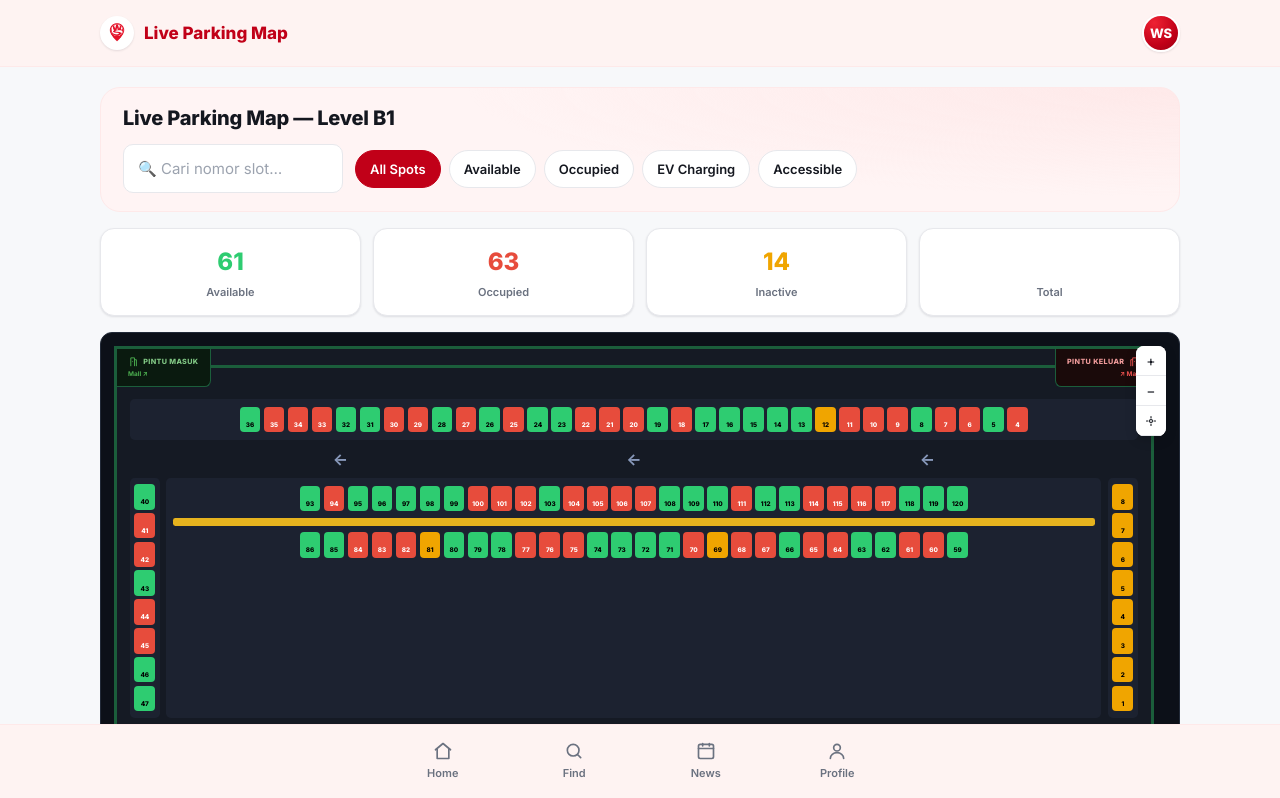
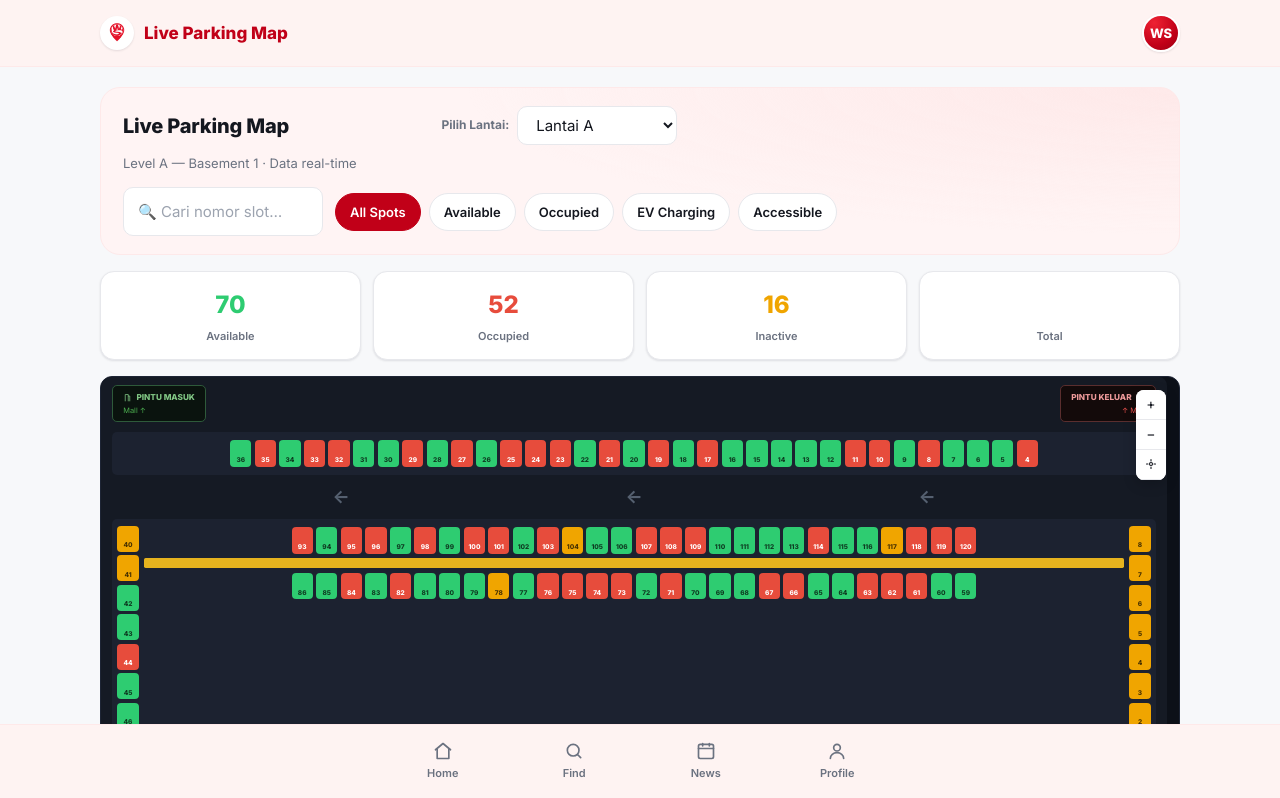
Before and after one commit to mhabibier/wheel-spot, a Next.js app in the folder wheel-spot/: page /map in a window 1280 px wide. Shown: the top 798 px of the page. Built offline with nearby package versions, Linux system fonts and the light colour scheme.

Commit message:
fix: clean map layout - no walls, yellow center divider, floor A-Z dropdown

```diff
--- a/wheel-spot/app/map/page.jsx
+++ b/wheel-spot/app/map/page.jsx
@@ -4,22 +4,27 @@ import Link from 'next/link';
 import { TopBar } from '../components/Nav';
 import BottomNav from '../components/Nav';
 
-/* ── Zone definitions matching the reference screenshot ── */
+/* ── Zone definitions ── */
 const ZONES = [
-  ['zTop',    4,   36,  null,       true ],  // reversed → 36..4
-  ['zLeft',   40,  47,  null,       false],  // 40..47 top→bottom
-  ['zRight',  1,   8,   'inactive', true ],  // reversed → 8..1 top→bottom
-  ['zRowA',   93,  120, null,       false],  // 93..120 left→right
-  ['zRowB',   59,  86,  null,       true ],  // reversed → 86..59 left→right
-  ['zBottom', 48,  80,  null,       false],  // 48..80 left→right
+  ['zTop',    4,   36,  null,       true ],
+  ['zLeft',   40,  47,  null,       false],
+  ['zRight',  1,   8,   'inactive', true ],
+  ['zRowA',   93,  120, null,       false],
+  ['zRowB',   59,  86,  null,       true ],
+  ['zBottom', 48,  80,  null,       false],
 ];
+
+/* ── Floor levels A–Z ── */
+const FLOORS = 'ABCDEFGHIJKLMNOPQRSTUVWXYZ'.split('').map((l, i) => ({
+  id: l, label: `Lantai ${l}`, desc: `Level ${l} — Basement ${i + 1}`,
+}));
 
 function pickKind() {
   const r = Math.random();
   return r < 0.05 ? 'inactive' : r < 0.42 ? 'full' : 'empty';
 }
 
-function buildSlots() {
+function buildSlots(seed = 0) {
   const all = [];
   ZONES.forEach(([id, from, to, forced, rev]) => {
     const nums = [];
@@ -30,41 +35,34 @@ function buildSlots() {
   return all;
 }
 
-/* ── Colours ── */
-const WALL   = '#1B5E3B';
-const FLOOR  = '#151A24';
-const ROAD   = '#1C2230';
+const FLOOR_BG = '#151A24';
+const ROAD_BG  = '#1C2230';
 
 /* ── Slot button ── */
 function Slot({ slot, sel, dim, onSelect }) {
   const bg = slot.kind === 'empty' ? '#2ECC71' : slot.kind === 'full' ? '#E74C3C' : '#F0A500';
-  const fg = slot.kind === 'full' ? '#fff' : '#000';
+  const fg = slot.kind === 'full' ? '#fff' : 'rgba(0,0,0,0.7)';
   return (
-    <button
-      type="button"
-      onClick={() => onSelect(slot)}
-      style={{
-        width: 26, height: 32, borderRadius: 5, border: 'none', cursor: dim ? 'default' : 'pointer',
-        background: bg, color: fg, fontSize: 8, fontWeight: 800,
-        display: 'grid', placeItems: 'end center', paddingBottom: 2,
+    <button type="button" onClick={() => onSelect(slot)} style={{
+      width: 26, height: 32, borderRadius: 5, border: 'none',
+      cursor: dim ? 'default' : 'pointer', background: bg, color: fg,
+      fontSize: 8, fontWeight: 800, display: 'grid',
+      placeItems: 'end center', paddingBottom: 2,
       outline: sel ? '2.5px solid #fff' : '2px solid transparent',
-        outlineOffset: 1,
-        opacity: dim ? 0.15 : 1,
+      outlineOffset: 1, opacity: dim ? 0.13 : 1,
       transform: sel ? 'translateY(-2px)' : undefined,
       transition: 'transform .1s, opacity .1s',
-        pointerEvents: dim ? 'none' : 'auto',
-      }}
-      aria-label={`Slot ${slot.n}`}
-    >{slot.n}</button>
+      pointerEvents: dim ? 'none' : 'auto', flexShrink: 0,
+    }} aria-label={`Slot ${slot.n}`}>{slot.n}</button>
   );
 }
 
-/* ── Arrows ── */
+/* ── Arrow row ── */
 function Arrows({ dir, count = 3 }) {
   return (
-    <div style={{ display: 'flex', justifyContent: 'space-around', padding: '8px 80px' }}>
+    <div style={{ display: 'flex', justifyContent: 'space-around', padding: '10px 100px' }}>
       {Array.from({ length: count }).map((_, i) => (
-        <span key={i} style={{ color: '#8899BB', fontSize: 20, fontWeight: 700, userSelect: 'none' }}>
+        <span key={i} style={{ color: '#556070', fontSize: 22, fontWeight: 700 }}>
           {dir === 'left' ? '←' : '→'}
         </span>
       ))}
@@ -72,35 +70,26 @@ function Arrows({ dir, count = 3 }) {
   );
 }
 
-/* ── Door card ── */
-function DoorCard({ label, side, icon }) {
-  return (
-    <div style={{
-      background: '#0F1A14', border: `2px solid ${WALL}`,
-      borderRadius: 6, padding: '5px 10px', fontSize: 10,
-      fontWeight: 800, color: '#C8E6C9', whiteSpace: 'nowrap',
-      display: 'flex', flexDirection: 'column', alignItems: side === 'left' ? 'flex-start' : 'flex-end',
-      gap: 2, minWidth: 72,
-    }}>
-      {icon}
-      <span style={{ fontSize: 9, lineHeight: 1.2 }}>{label}</span>
-    </div>
-  );
-}
-
-/* ══════════════════════════════════════════════════ */
+/* ══════════ PAGE ══════════ */
 export default function MapPage() {
-  const [allSlots] = useState(buildSlots);
-  const [filter, setFilter] = useState('all');
-  const [search, setSearch] = useState('');
+  const [floor, setFloor]       = useState('A');
+  const [allSlots, setAllSlots] = useState(() => buildSlots());
+  const [filter, setFilter]     = useState('all');
+  const [search, setSearch]     = useState('');
   const [selected, setSelected] = useState(null);
-  const [zoom, setZoom] = useState(1);
-  const [autoFit, setAutoFit] = useState(true);
+  const [zoom, setZoom]         = useState(1);
+  const [autoFit, setAutoFit]   = useState(true);
 
   const vpRef   = useRef(null);
   const planRef = useRef(null);
 
-  /* group by zone */
+  /* Re-randomise when floor changes */
+  useEffect(() => {
+    setAllSlots(buildSlots(floor.charCodeAt(0)));
+    setSelected(null);
+  }, [floor]);
+
+  /* group slots by zone */
   const byZone = {};
   ZONES.forEach(([id]) => (byZone[id] = []));
   allSlots.forEach(s => byZone[s.zoneId]?.push(s));
@@ -114,9 +103,9 @@ export default function MapPage() {
     return false;
   }, [filter, search]);
 
-  /* zoom */
+  /* zoom helpers */
   const applyZoom = useCallback(v => {
-    const z = Math.min(3, Math.max(0.3, +v.toFixed(2)));
+    const z = Math.min(3, Math.max(0.25, +v.toFixed(2)));
     setZoom(z);
     if (planRef.current) planRef.current.style.zoom = z;
   }, []);
@@ -134,7 +123,6 @@ export default function MapPage() {
     return () => window.removeEventListener('resize', h);
   }, [fitToWidth, autoFit]);
 
-  /* wheel zoom */
   const onWheel = useCallback(e => {
     if (!e.ctrlKey) return;
     e.preventDefault();
@@ -147,7 +135,7 @@ export default function MapPage() {
     return () => el.removeEventListener('wheel', onWheel);
   }, [onWheel]);
 
-  /* drag */
+  /* drag-to-pan */
   const drag = useRef({ on: false });
   const onPD = e => {
     if (e.target.closest('button[aria-label]')) return;
@@ -166,18 +154,13 @@ export default function MapPage() {
   const inact = allSlots.filter(s => s.kind === 'inactive').length;
   const occ   = allSlots.length - avail - inact;
 
-  const renderZone = id =>
-    (byZone[id] || []).map(s => (
+  const renderZone = id => (byZone[id] || []).map(s => (
     <Slot key={s.n} slot={s} sel={selected?.n === s.n} dim={isDim(s)}
       onSelect={sl => { setSelected(sl); setSearch(''); }} />
   ));
 
-  const FILTERS = [
-    ['all','All Spots'], ['available','Available'],
-    ['occupied','Occupied'], ['ev','EV Charging'], ['accessible','Accessible']
-  ];
+  const FILTERS = [['all','All Spots'],['available','Available'],['occupied','Occupied'],['ev','EV Charging'],['accessible','Accessible']];
 
-  /* ── Zoom bar button ── */
   const ZBtn = ({ onClick, children }) => (
     <button type="button" onClick={onClick} style={{
       width: 30, height: 30, border: 'none', background: '#fff', cursor: 'pointer',
@@ -185,6 +168,8 @@ export default function MapPage() {
       borderBottom: '1px solid #E7E8EC',
     }}>{children}</button>
   );
+
+  const curFloor = FLOORS.find(f => f.id === floor);
 
   return (
     <div className="page page--app">
@@ -194,9 +179,31 @@ export default function MapPage() {
 
         {/* ── Controls ── */}
         <div className="hero" style={{ padding: '18px 22px' }}>
-          <h1 style={{ fontSize: 20 }}>Live Parking Map — Level B1</h1>
+          <div style={{ display: 'flex', alignItems: 'center', gap: 14, flexWrap: 'wrap' }}>
+            <h1 style={{ fontSize: 20, flex: 1, minWidth: 200 }}>Live Parking Map</h1>
+
+            {/* Floor dropdown */}
+            <div style={{ display: 'flex', alignItems: 'center', gap: 8 }}>
+              <label style={{ fontSize: 12, fontWeight: 700, color: 'var(--muted)', whiteSpace: 'nowrap' }}>
+                Pilih Lantai:
+              </label>
+              <select
+                className="select"
+                value={floor}
+                onChange={e => setFloor(e.target.value)}
+                style={{ minWidth: 160, paddingTop: 8, paddingBottom: 8 }}
+              >
+                {FLOORS.map(f => (
+                  <option key={f.id} value={f.id}>{f.label}</option>
+                ))}
+              </select>
+            </div>
+          </div>
+
+          <p className="muted small mt-2">{curFloor?.desc} · Data real-time</p>
+
           <div style={{ display: 'flex', gap: 12, flexWrap: 'wrap', marginTop: 14, alignItems: 'center' }}>
-            <input className="input" style={{ maxWidth: 220, marginTop: 0 }}
+            <input className="input" style={{ maxWidth: 200 }}
               placeholder="🔍 Cari nomor slot…" inputMode="numeric"
               value={search} onChange={e => setSearch(e.target.value.replace(/\D/g, ''))} />
             <div className="filter-chips">
@@ -211,23 +218,23 @@ export default function MapPage() {
         {/* ── Stats ── */}
         <div style={{ display: 'flex', gap: 12 }}>
           {[
-            { label: 'Available', val: avail, color: '#2ECC71' },
-            { label: 'Occupied',  val: occ,   color: '#E74C3C' },
-            { label: 'Inactive',  val: inact,  color: '#F0A500' },
-            { label: 'Total',     val: allSlots.length, color: '#fff' },
+            { label: 'Available', val: avail, c: '#2ECC71' },
+            { label: 'Occupied',  val: occ,   c: '#E74C3C' },
+            { label: 'Inactive',  val: inact,  c: '#F0A500' },
+            { label: 'Total',     val: allSlots.length, c: '#fff' },
           ].map(s => (
             <div key={s.label} className="card" style={{ flex: 1, textAlign: 'center', padding: '14px 10px' }}>
-              <div style={{ fontSize: 24, fontWeight: 800, color: s.color }}>{s.val}</div>
+              <div style={{ fontSize: 24, fontWeight: 800, color: s.c }}>{s.val}</div>
               <div style={{ fontSize: 11, color: 'var(--muted)', fontWeight: 600, marginTop: 4 }}>{s.label}</div>
             </div>
           ))}
         </div>
 
-        {/* ── Selected slot info ── */}
+        {/* ── Selected slot card ── */}
         {selected && (
           <div className="card" style={{ borderColor: 'var(--red-tint-2)', display: 'flex', alignItems: 'center', gap: 16 }}>
             <div>
-              <p style={{ fontWeight: 800, fontSize: 15 }}>Slot {selected.n}</p>
+              <p style={{ fontWeight: 800, fontSize: 15 }}>Slot {selected.n} — {curFloor?.label}</p>
               <span className={`badge ${selected.kind === 'empty' ? 'ok' : selected.kind === 'full' ? 'danger' : 'warn'}`}
                 style={{ marginTop: 6 }}>
                 {selected.kind === 'empty' ? 'Available' : selected.kind === 'full' ? 'Occupied' : 'Inactive'}
@@ -244,12 +251,12 @@ export default function MapPage() {
         {/* ══ FLOOR PLAN ══ */}
         <div style={{ position: 'relative' }}>
 
-          {/* Zoom bar */}
+          {/* Zoom controls */}
           <div style={{
             position: 'absolute', top: 14, right: 14, zIndex: 10,
             display: 'flex', flexDirection: 'column',
             background: '#fff', borderRadius: 8,
-            boxShadow: '0 4px 12px rgba(0,0,0,.15)', overflow: 'hidden',
+            boxShadow: '0 4px 14px rgba(0,0,0,.2)', overflow: 'hidden',
           }}>
             <ZBtn onClick={() => { setAutoFit(false); applyZoom(zoom + 0.15); }}>+</ZBtn>
             <ZBtn onClick={() => { setAutoFit(false); applyZoom(zoom - 0.15); }}>−</ZBtn>
@@ -263,148 +270,149 @@ export default function MapPage() {
           {/* Viewport */}
           <div ref={vpRef} style={{
             overflow: 'auto', background: '#0C1018',
-            border: '1px solid #222A38', borderRadius: 12,
+            border: '1px solid #1E2535', borderRadius: 12,
             maxHeight: '72vh', cursor: 'grab',
           }}
             onPointerDown={onPD} onPointerMove={onPM}
             onPointerUp={endDrag} onPointerCancel={endDrag}
           >
+            {/* ══ ARENA (no border walls) ══ */}
+            <div ref={planRef} style={{ display: 'inline-block', minWidth: 1300 }}>
+              <div style={{ background: FLOOR_BG, borderRadius: 10, position: 'relative' }}>
 
-            {/* ══ ARENA ══ */}
-            <div ref={planRef} style={{ display: 'inline-block', padding: 16 }}>
+                {/* ── TOP LABEL BAR (Pintu Masuk left, Pintu Keluar right) ── */}
                 <div style={{
-                background: FLOOR,
-                borderLeft:   `4px solid ${WALL}`,
-                borderRight:  `4px solid ${WALL}`,
-                borderBottom: `4px solid ${WALL}`,
-                borderRadius: '0 0 10px 10px',
-                minWidth: 1300,
+                  display: 'flex', justifyContent: 'space-between', alignItems: 'flex-start',
+                  padding: '10px 14px 4px',
                 }}>
-
-                {/* ── TOP WALL with door cards ── */}
-                <div style={{ display: 'flex', alignItems: 'center', borderTop: `4px solid ${WALL}` }}>
-
                   {/* Pintu Masuk */}
                   <div style={{
-                    background: '#0A1A0F', border: `2px solid ${WALL}`,
-                    borderTop: 'none', borderLeft: 'none',
-                    borderRadius: '0 0 8px 0',
-                    padding: '8px 14px', minWidth: 90,
-                    display: 'flex', flexDirection: 'column', gap: 4,
+                    background: '#0A130E', border: '1px solid #2E5A3A',
+                    borderRadius: 6, padding: '6px 12px',
+                    display: 'flex', flexDirection: 'column', gap: 2,
                   }}>
-                    <div style={{ display: 'flex', alignItems: 'center', gap: 5 }}>
-                      <svg width="14" height="14" viewBox="0 0 24 24" fill="none" stroke="#4CAF50" strokeWidth="2" strokeLinecap="round">
-                        <path d="M14 21V4H6v17M14 8h4v13M10 12h.01"/>
+                    <span style={{ fontSize: 10, fontWeight: 800, color: '#81C784', display: 'flex', alignItems: 'center', gap: 5 }}>
+                      <svg width="11" height="11" viewBox="0 0 24 24" fill="none" stroke="currentColor" strokeWidth="2" strokeLinecap="round">
+                        <path d="M14 21V4H6v17M14 8h4v13"/>
                       </svg>
-                      <span style={{ fontSize: 9, fontWeight: 800, color: '#81C784', textTransform: 'uppercase', letterSpacing: '0.05em' }}>
-                        Pintu Masuk
+                      PINTU MASUK
                     </span>
+                    <span style={{ fontSize: 9, color: '#4CAF50' }}>Mall ↑</span>
                   </div>
-                    <span style={{ fontSize: 8, color: '#4CAF50', fontWeight: 700 }}>Mall ↗</span>
-                  </div>
-
-                  {/* Middle wall segment */}
-                  <div style={{ flex: 1, height: 4, background: WALL, marginTop: -4 }} />
 
                   {/* Pintu Keluar */}
                   <div style={{
-                    background: '#1A0A0A', border: `2px solid ${WALL}`,
-                    borderTop: 'none', borderRight: 'none',
-                    borderRadius: '0 0 0 8px',
-                    padding: '8px 14px', minWidth: 90,
-                    display: 'flex', flexDirection: 'column', alignItems: 'flex-end', gap: 4,
+                    background: '#130A0A', border: '1px solid #5A2E2E',
+                    borderRadius: 6, padding: '6px 12px',
+                    display: 'flex', flexDirection: 'column', alignItems: 'flex-end', gap: 2,
                   }}>
-                    <div style={{ display: 'flex', alignItems: 'center', gap: 5 }}>
-                      <span style={{ fontSize: 9, fontWeight: 800, color: '#EF9A9A', textTransform: 'uppercase', letterSpacing: '0.05em' }}>
-                        Pintu Keluar
+                    <span style={{ fontSize: 10, fontWeight: 800, color: '#EF9A9A', display: 'flex', alignItems: 'center', gap: 5 }}>
+                      PINTU KELUAR
+                      <svg width="11" height="11" viewBox="0 0 24 24" fill="none" stroke="currentColor" strokeWidth="2" strokeLinecap="round">
+                        <path d="M10 21V4h8v17M10 8H6v13"/>
+                      </svg>
                     </span>
-                      <svg width="14" height="14" viewBox="0 0 24 24" fill="none" stroke="#EF5350" strokeWidth="2" strokeLinecap="round">
-                        <path d="M10 21V4h8v17M10 8H6v13M14 12h-.01"/>
-                      </svg>
-                    </div>
-                    <span style={{ fontSize: 8, color: '#EF5350', fontWeight: 700 }}>↗ Mall</span>
+                    <span style={{ fontSize: 9, color: '#EF5350' }}>↑ Mall</span>
                   </div>
                 </div>
 
-                {/* ── Padding inside ── */}
-                <div style={{ padding: '14px 16px', display: 'flex', flexDirection: 'column', gap: 0 }}>
+                {/* Inner content */}
+                <div style={{ padding: '8px 14px 0', display: 'flex', flexDirection: 'column', gap: 0 }}>
 
-                  {/* TOP ROW slots */}
-                  <div style={{ background: ROAD, borderRadius: 6, padding: '10px 8px', display: 'flex', gap: 4, flexWrap: 'nowrap', justifyContent: 'center' }}>
+                  {/* TOP ROW */}
+                  <div style={{
+                    background: ROAD_BG, borderRadius: 6,
+                    padding: '10px 8px', display: 'flex', gap: 4, justifyContent: 'center',
+                  }}>
                     {renderZone('zTop')}
                   </div>
 
-                  {/* Road + arrows ← */}
+                  {/* Arrows ← */}
                   <Arrows dir="left" count={3} />
 
                   {/* MIDDLE SECTION */}
-                  <div style={{ display: 'flex', gap: 8, alignItems: 'stretch' }}>
+                  <div style={{ display: 'flex', gap: 0, alignItems: 'stretch' }}>
 
-                    {/* Left vertical column */}
+                    {/* Left column */}
                     <div style={{
-                      background: ROAD, borderRadius: 6,
-                      padding: '8px 6px', display: 'flex', flexDirection: 'column', gap: 4,
-                      flexShrink: 0, justifyContent: 'center',
+                      background: ROAD_BG, borderRadius: '6px 0 0 6px',
+                      padding: '8px 6px', display: 'flex', flexDirection: 'column',
+                      gap: 4, flexShrink: 0, justifyContent: 'flex-start',
                     }}>
                       {renderZone('zLeft')}
                     </div>
 
-                    {/* Center: Row A + yellow strip + Row B */}
-                    <div style={{ flex: 1, background: ROAD, borderRadius: 6, padding: '10px 8px', display: 'flex', flexDirection: 'column', gap: 4 }}>
+                    {/* Center */}
+                    <div style={{
+                      flex: 1, background: ROAD_BG, padding: '10px 8px',
+                      display: 'flex', flexDirection: 'column', gap: 0,
+                    }}>
+                      {/* Row A */}
                       <div style={{ display: 'flex', gap: 4, justifyContent: 'center' }}>
                         {renderZone('zRowA')}
                       </div>
-                      {/* Yellow island */}
-                      <div style={{ height: 10, background: '#E6B31E', borderRadius: 3, margin: '4px 0' }} />
+
+                      {/* Yellow wall / center divider — full width */}
+                      <div style={{
+                        height: 12, background: '#E6B31E', borderRadius: 2,
+                        margin: '6px -8px', flexShrink: 0,
+                      }} />
+
+                      {/* Row B */}
                       <div style={{ display: 'flex', gap: 4, justifyContent: 'center' }}>
                         {renderZone('zRowB')}
                       </div>
+
+                      {/* Road space for circular traffic */}
+                      <div style={{ height: 60 }} />
                     </div>
 
-                    {/* Right vertical column */}
+                    {/* Right column */}
                     <div style={{
-                      background: ROAD, borderRadius: 6,
-                      padding: '8px 6px', display: 'flex', flexDirection: 'column', gap: 4,
-                      flexShrink: 0, justifyContent: 'center',
+                      background: ROAD_BG, borderRadius: '0 6px 6px 0',
+                      padding: '8px 6px', display: 'flex', flexDirection: 'column',
+                      gap: 4, flexShrink: 0, justifyContent: 'flex-start',
                     }}>
                       {renderZone('zRight')}
                     </div>
                   </div>
 
-                  {/* Road + arrows → */}
+                  {/* Arrows → */}
                   <Arrows dir="right" count={2} />
 
-                  {/* BOTTOM ROW slots */}
-                  <div style={{ background: ROAD, borderRadius: 6, padding: '10px 8px', display: 'flex', gap: 4, flexWrap: 'nowrap', justifyContent: 'center' }}>
+                  {/* BOTTOM ROW */}
+                  <div style={{
+                    background: ROAD_BG, borderRadius: 6,
+                    padding: '10px 8px', display: 'flex', gap: 4, justifyContent: 'center',
+                  }}>
                     {renderZone('zBottom')}
                   </div>
 
-                </div>{/* /inner padding */}
+                </div>
 
-                {/* ── BOTTOM WALL ── */}
-                <div style={{ borderTop: `4px solid ${WALL}`, display: 'flex', justifyContent: 'space-between', alignItems: 'center', padding: '8px 24px' }}>
-
-                  {/* KELUAR gate */}
+                {/* ── BOTTOM BAR (KELUAR / MASUK) ── */}
+                <div style={{
+                  display: 'flex', justifyContent: 'space-between', alignItems: 'center',
+                  padding: '10px 24px 12px',
+                }}>
+                  {/* KELUAR */}
                   <div style={{ display: 'flex', flexDirection: 'column', alignItems: 'center', gap: 4 }}>
-                    <div style={{ width: 90, height: 7, borderRadius: 3, background: 'repeating-linear-gradient(90deg,#E74C3C 0 12px,#ccc 12px 24px)' }} />
+                    <div style={{ width: 100, height: 7, borderRadius: 3, background: 'repeating-linear-gradient(90deg,#E74C3C 0 12px,#555 12px 24px)' }} />
                     <span style={{ color: '#E74C3C', fontSize: 11, fontWeight: 800, display: 'flex', alignItems: 'center', gap: 4 }}>
-                      <svg width="12" height="12" viewBox="0 0 24 24" fill="none" stroke="currentColor" strokeWidth="2.5" strokeLinecap="round" strokeLinejoin="round">
+                      <svg width="11" height="11" viewBox="0 0 24 24" fill="none" stroke="currentColor" strokeWidth="2.5" strokeLinecap="round" strokeLinejoin="round">
                         <path d="M12 5v14M6 13l6 6 6-6"/>
                       </svg>
                       KELUAR
                     </span>
                   </div>
 
-                  {/* Center label */}
-                  <span style={{ color: '#4A5568', fontSize: 10, fontWeight: 600, letterSpacing: '0.08em' }}>
-                    JALUR KENDARAAN
-                  </span>
+                  <span style={{ color: '#3A4558', fontSize: 10, fontWeight: 700, letterSpacing: '0.1em' }}>JALUR KENDARAAN</span>
 
-                  {/* MASUK gate */}
+                  {/* MASUK */}
                   <div style={{ display: 'flex', flexDirection: 'column', alignItems: 'center', gap: 4 }}>
-                    <div style={{ width: 90, height: 7, borderRadius: 3, background: 'repeating-linear-gradient(90deg,#2ECC71 0 12px,#ccc 12px 24px)' }} />
+                    <div style={{ width: 100, height: 7, borderRadius: 3, background: 'repeating-linear-gradient(90deg,#2ECC71 0 12px,#555 12px 24px)' }} />
                     <span style={{ color: '#2ECC71', fontSize: 11, fontWeight: 800, display: 'flex', alignItems: 'center', gap: 4 }}>
-                      <svg width="12" height="12" viewBox="0 0 24 24" fill="none" stroke="currentColor" strokeWidth="2.5" strokeLinecap="round" strokeLinejoin="round">
+                      <svg width="11" height="11" viewBox="0 0 24 24" fill="none" stroke="currentColor" strokeWidth="2.5" strokeLinecap="round" strokeLinejoin="round">
                         <path d="M12 19V5M6 11l6-6 6 6"/>
                       </svg>
                       MASUK
@@ -416,17 +424,15 @@ export default function MapPage() {
             </div>{/* /plan */}
           </div>{/* /viewport */}
 
-          {/* Hint */}
-          <p style={{ fontSize: 11, color: '#4A5568', marginTop: 8, paddingLeft: 4 }}>
-            Ctrl + scroll untuk zoom &nbsp;·&nbsp; drag untuk geser &nbsp;·&nbsp; klik slot untuk detail
+          <p style={{ fontSize: 11, color: '#6B7280', marginTop: 8, paddingLeft: 2 }}>
+            Ctrl + scroll untuk zoom · drag untuk geser · klik slot untuk detail
           </p>
 
           {/* Legend */}
-          <div style={{ display: 'flex', gap: 20, marginTop: 10, fontSize: 12, color: 'var(--muted)' }}>
+          <div style={{ display: 'flex', gap: 20, marginTop: 8, fontSize: 12, color: 'var(--muted)' }}>
             {[['#2ECC71','Empty'],['#E74C3C','Full'],['#F0A500','Inactive']].map(([c,l]) => (
-              <span key={l} style={{ display:'flex', alignItems:'center', gap:6 }}>
-                <i style={{ width:12,height:12,borderRadius:3,background:c,display:'inline-block' }}/>
-                {l}
+              <span key={l} style={{ display: 'flex', alignItems: 'center', gap: 6 }}>
+                <i style={{ width:12,height:12,borderRadius:3,background:c,display:'inline-block' }}/>{l}
               </span>
             ))}
           </div>
```
Lines whose indentation alone changed are shown as unchanged.
